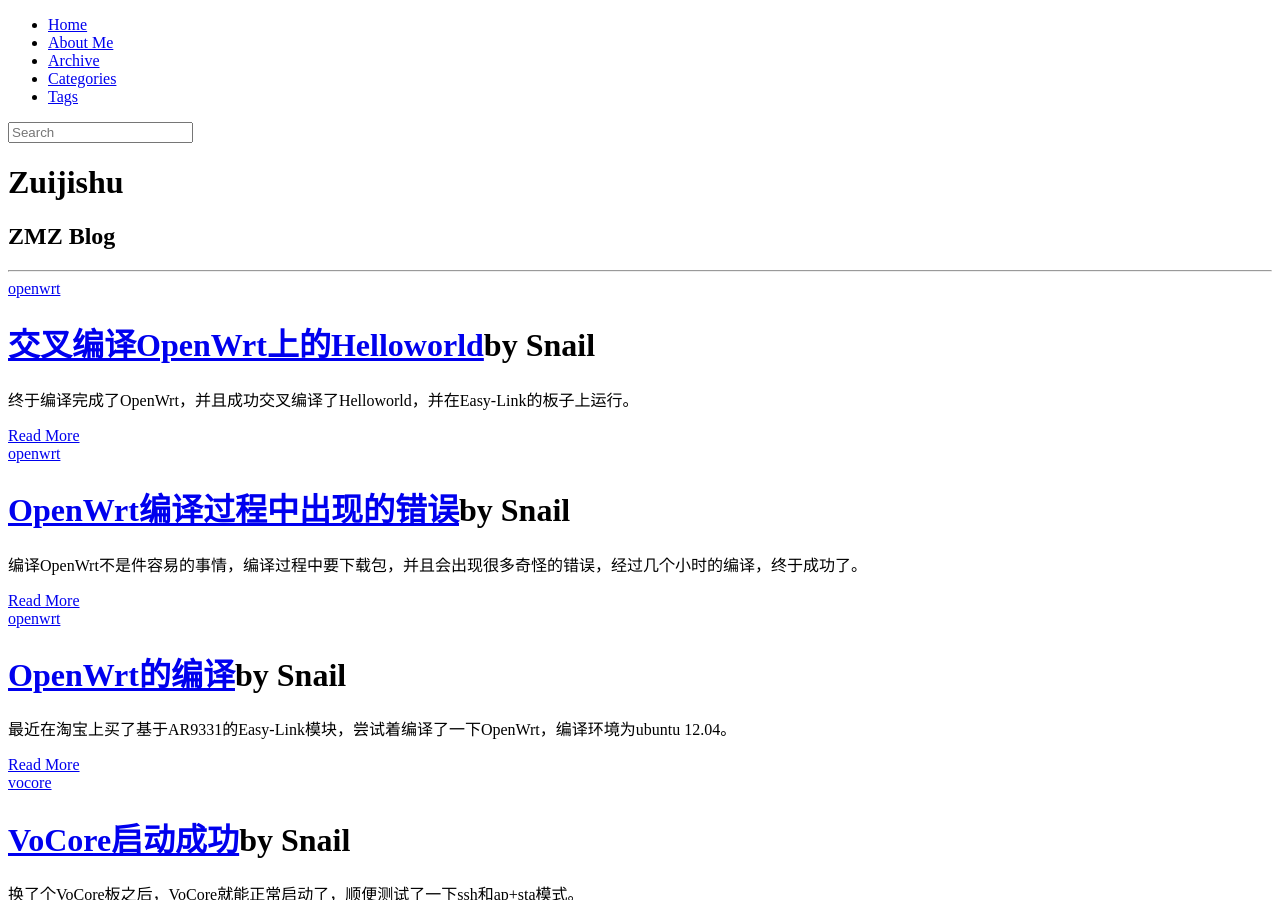
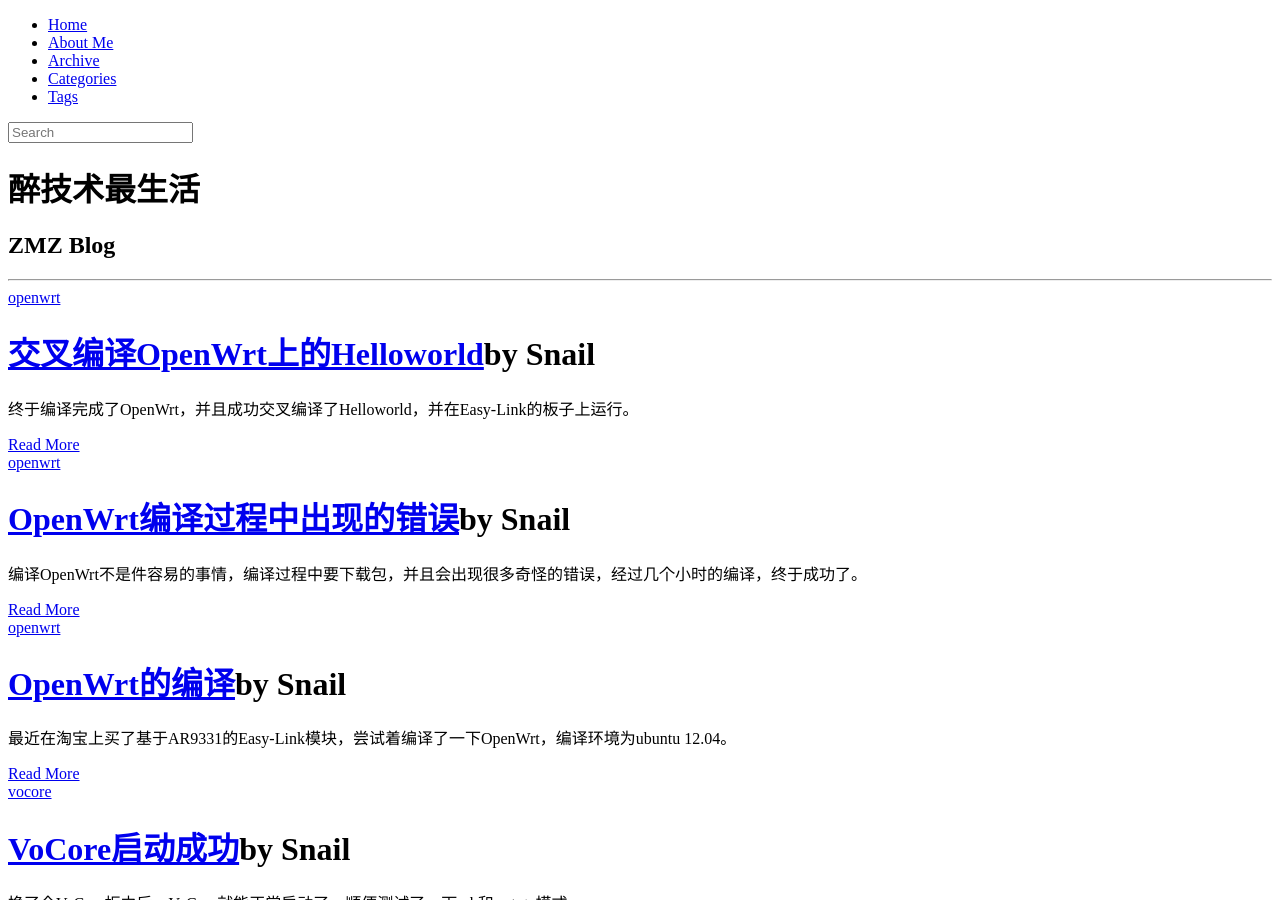
Before and after one commit to DutZMZ/Zuijishu, a Jekyll site: the page built from index.html, in a window 1280 px wide and 900 px high. Built offline with Jekyll 4.4.1, drawn with Linux system fonts in a browser that asks for light colours; nearby versions of some CDN libraries; library files that are not in the unit come from our copies; the list of posts is cut into pages by our own code.

Commit message:
Update _config.yml

```diff
--- a/_config.yml
+++ b/_config.yml
@@ -11,8 +11,9 @@
 
 # The title and tagline is showed on homepage
 #
-title : Zuijishu
+title : 醉技术最生活
 tagline: ZMZ Blog
+intro: 因为分享，所以快乐。
 
 # Information about author
 #
```
